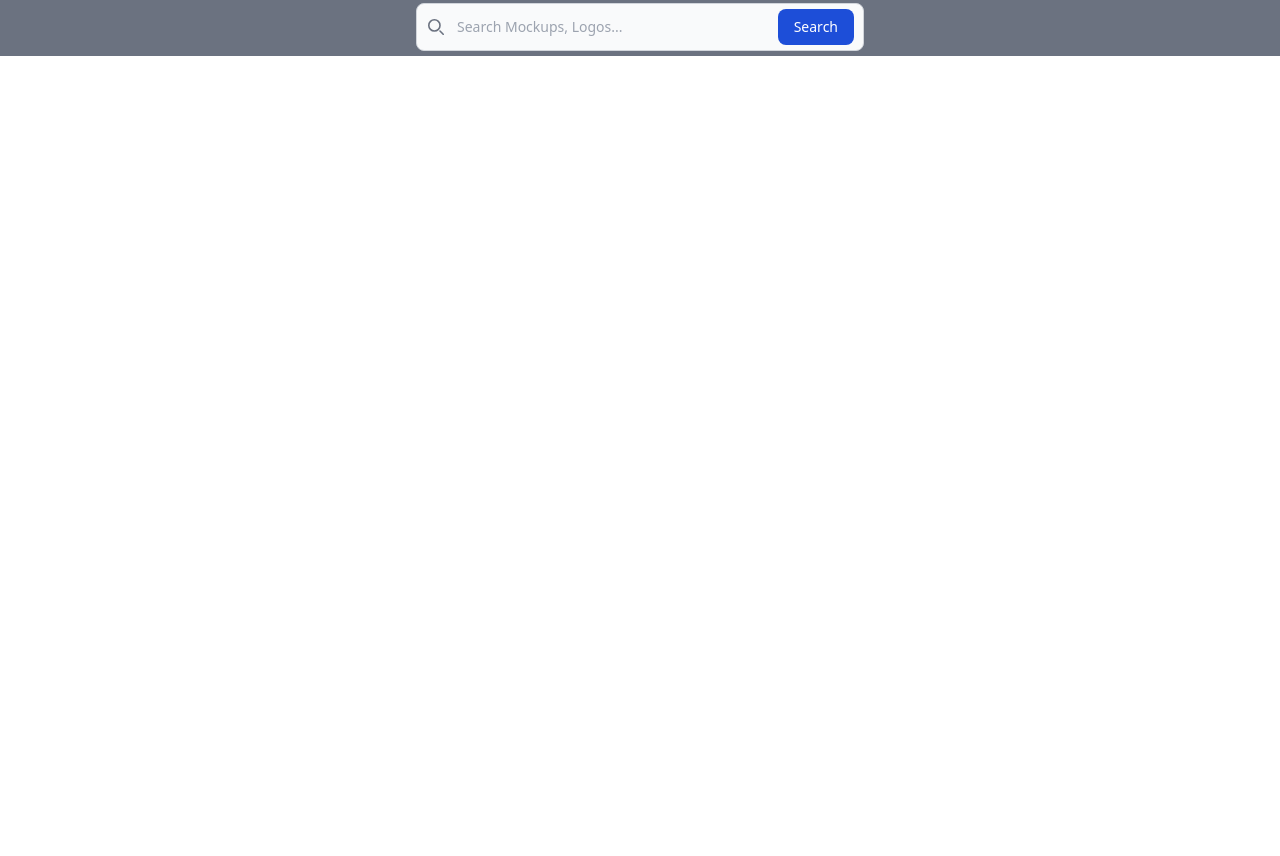
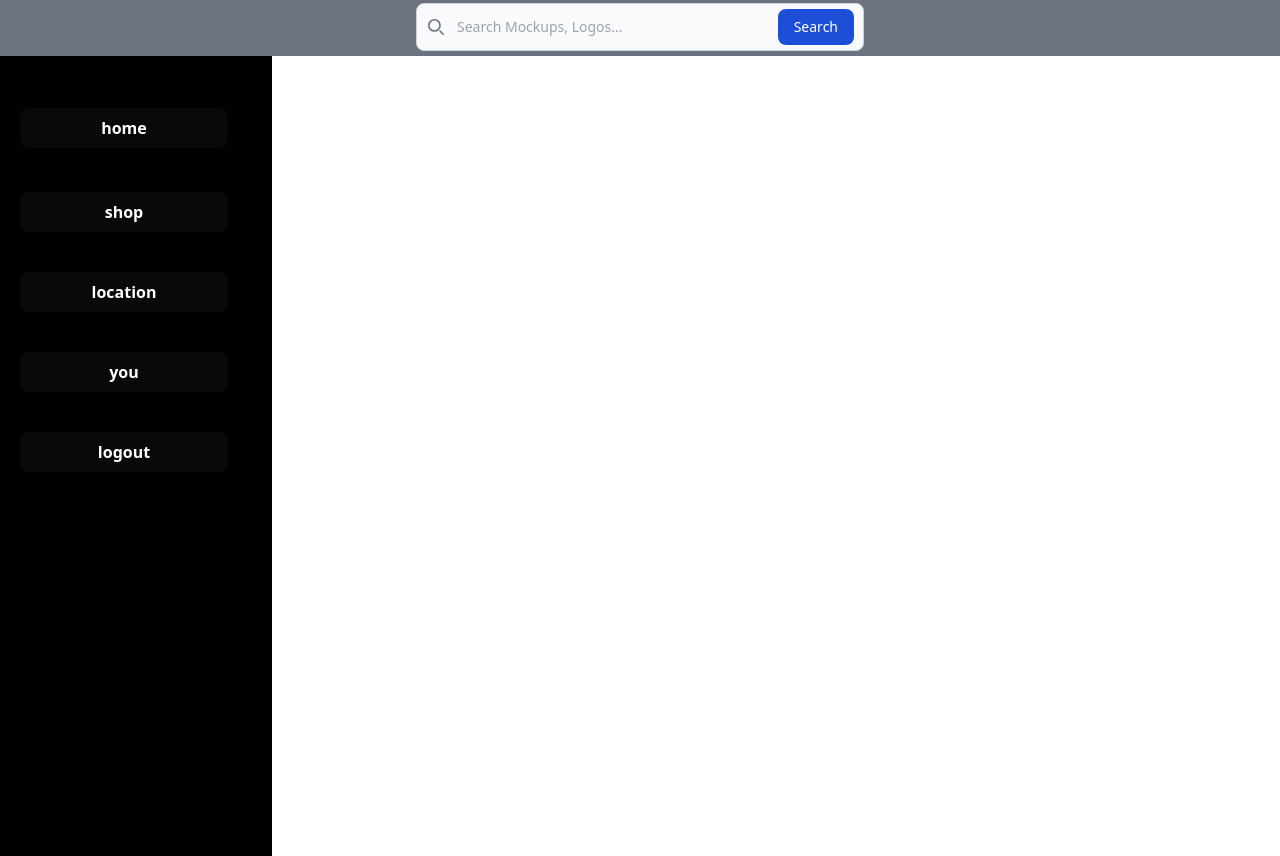
Before and after one commit to VinshMachado/fodhub, a Next.js app in the folder foodhub/: page /home in a window 1280 px wide. Before the commit the page ends 800 px from the top, so only its background shows below. Built offline with nearby package versions, Linux system fonts and the light colour scheme.

Commit message:
home page navbar and sidebar

```diff
--- a/foodhub/pages/home.tsx
+++ b/foodhub/pages/home.tsx
@@ -46,7 +46,27 @@ const home = () => {
           </div>
         </form>
       </div>
-
+      <div>
+        <div className="bg-black w-[17rem] h-screen pl-5 pt-12 text-white">
+          <div className="rounded flex flex-col space-y-10">
+            <button className="bg-zinc-950 w-[13rem] h-10 rounded-lg my-1 font-bold hover:text-black hover:bg-white">
+              home
+            </button>
+            <button className="bg-zinc-950 w-[13rem] h-10 rounded-lg my-1 font-bold hover:bg-white hover:text-black">
+              shop
+            </button>
+            <button className="bg-zinc-950 w-[13rem] h-10 rounded-lg my-1 font-bold hover:bg-white hover:text-black">
+              location
+            </button>
+            <button className="bg-zinc-950 w-[13rem] h-10 rounded-lg my-1 font-bold hover:bg-white hover:text-black">
+              you
+            </button>
+            <button className="bg-zinc-950 w-[13rem] h-10 rounded-lg my-1 font-bold hover:bg-white hover:text-black">
+              logout
+            </button>
+          </div>
+        </div>
+      </div>
     </div>
   );
 };
```
Also changed, not shown: foodhub/package.json (+3 -12 lines), 1 other file (tests, documents, lock files or other folders).
